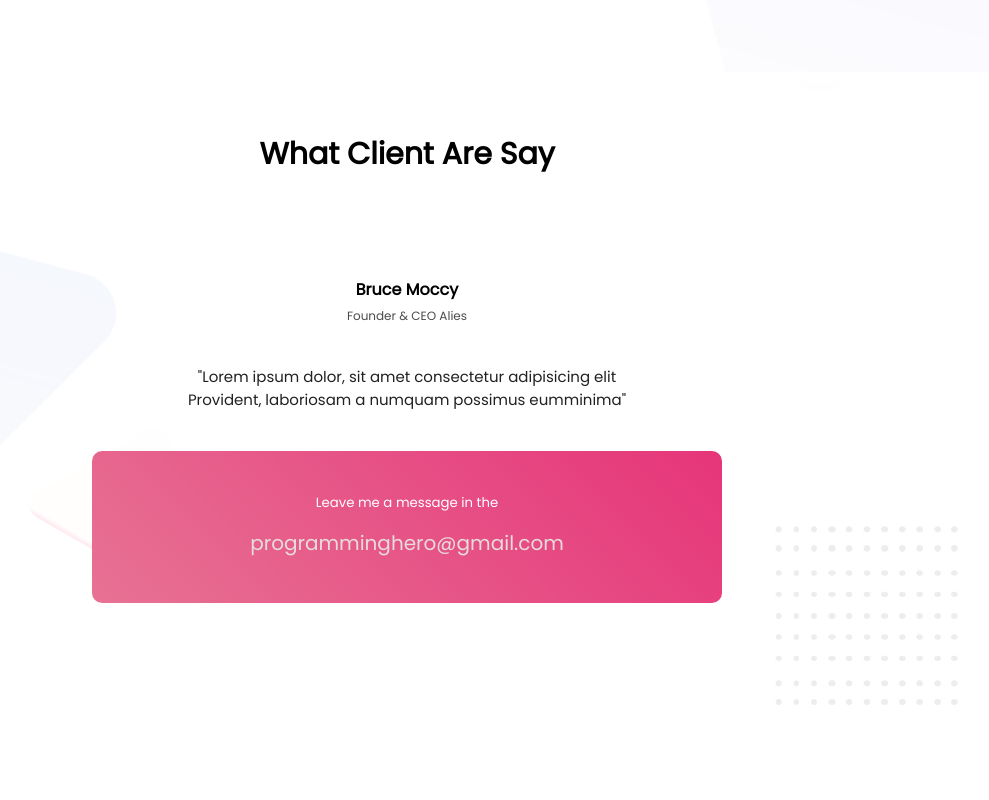
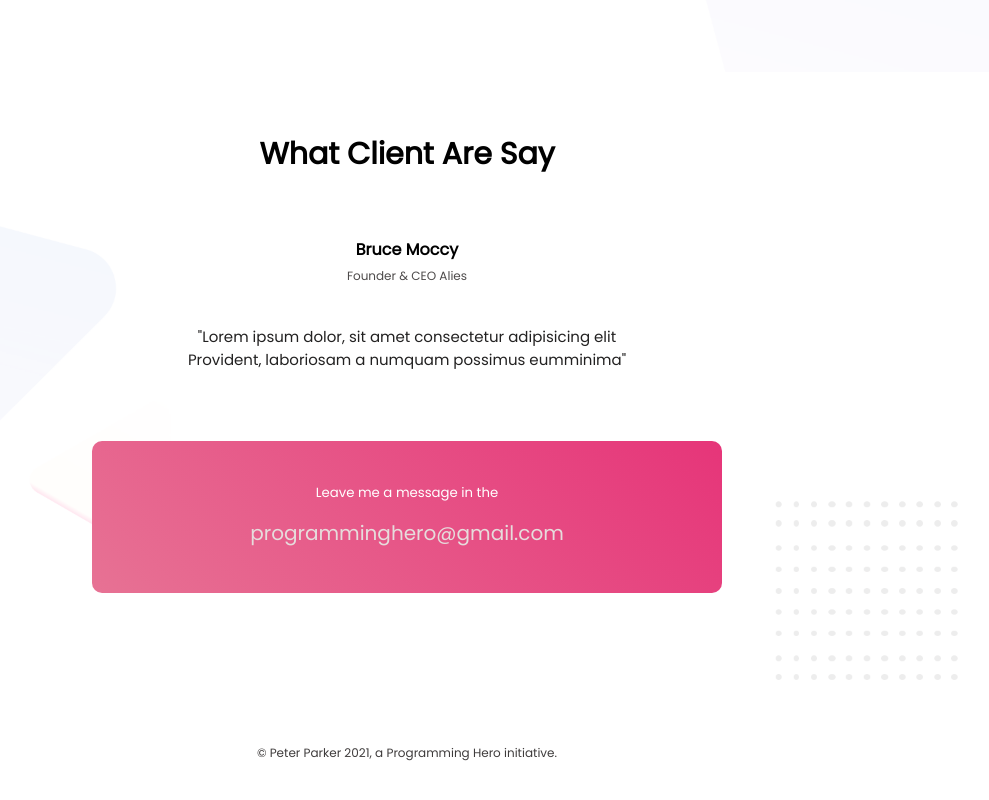
Before and after one commit to Farhad16/my-personal-website, a plain HTML site: page index.html in a window 1280 px wide. Shown: the part 1938-2738 px from the top of the page, without its empty margins (233-1222 px from the left). Drawn offline with Linux system fonts and the light colour scheme.

Commit message:
Some design is changed

```diff
--- a/index.html
+++ b/index.html
@@ -22,12 +22,12 @@
                 ME</a>
         </div>
         <div class="half-width">
-            <img src="images/profile22.png" alt="">
+            <img src="images/profile1.png" alt="">
         </div>
     </section>
     <section class="biography">
         <div class="half-width" id="bio-pic">
-            <img src="images/profile1.png" alt="">
+            <img src="images/profile22.png" alt="">
         </div>
         <div class="half-width" id="bio-description">
             <h2>Biography</h2>
@@ -68,6 +68,10 @@
             <h3 class="emailfont">programminghero@gmail.com</h3>
         </div>
     </section>
+
+    <footer>
+        <p>© Peter Parker 2021, a Programming Hero initiative.</p>
+    </footer>
 </body>
 
 
--- a/style.css
+++ b/style.css
@@ -111,6 +111,7 @@ h3{
     background-position: left;
     background-size: cover;
     text-align: center;
+    height: 650px;
 }
 
 .position-fix{
@@ -121,7 +122,6 @@ h4{
     color: black;
     margin-bottom: 0px;
     padding-bottom: 0px;
-    padding-top: 40px;
     font-size: 16px;
 }
 h6{
@@ -146,8 +146,10 @@ h5{
     margin: auto;
     padding: 20px 40px;
     border-radius: 10px;
+    margin-top: 70px;
 }
 .emailfont{
+
     padding-top: 0px;
     font-weight: 500;
     font-size: 20px;
@@ -155,3 +157,9 @@ h5{
     padding-bottom: 15px;
     padding-top: 5px;
 }
+
+footer p{
+    text-align: center;
+    font-size: 12px;
+    margin-bottom: 60px;
+}
```
